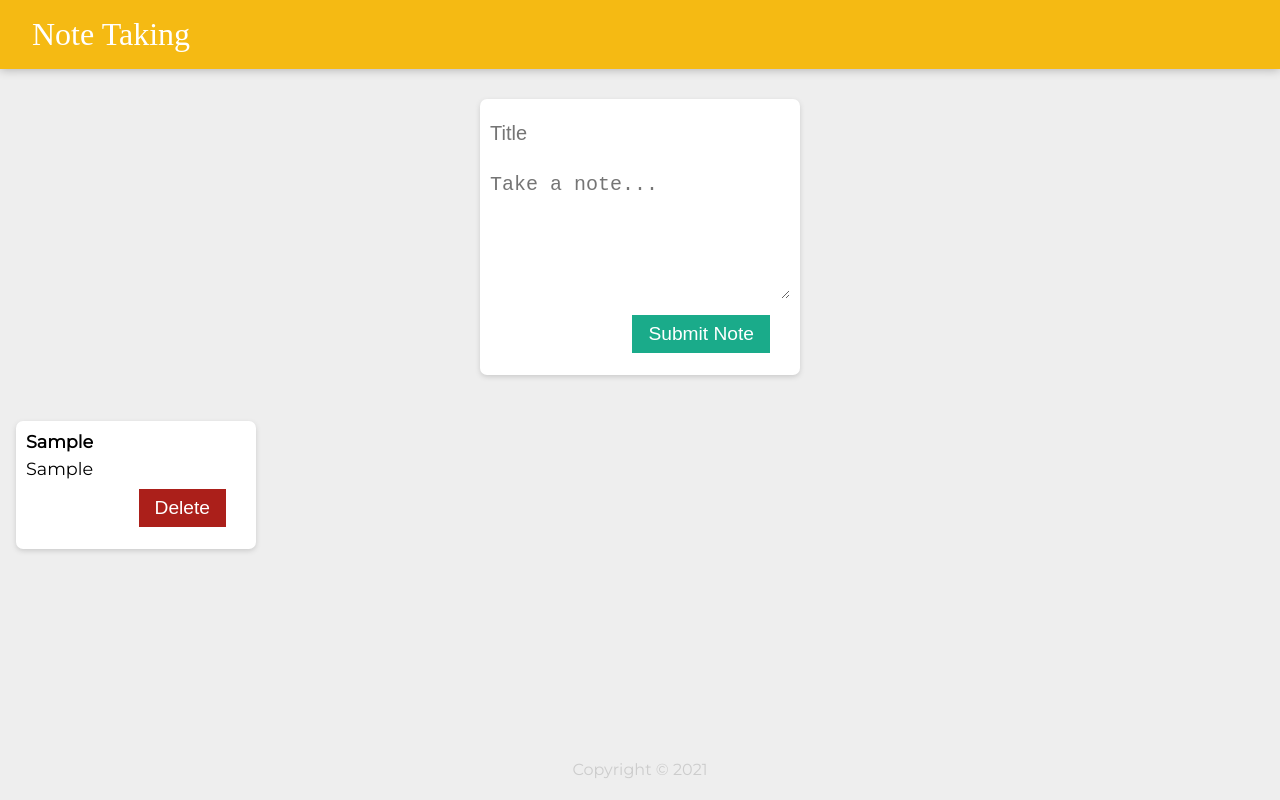
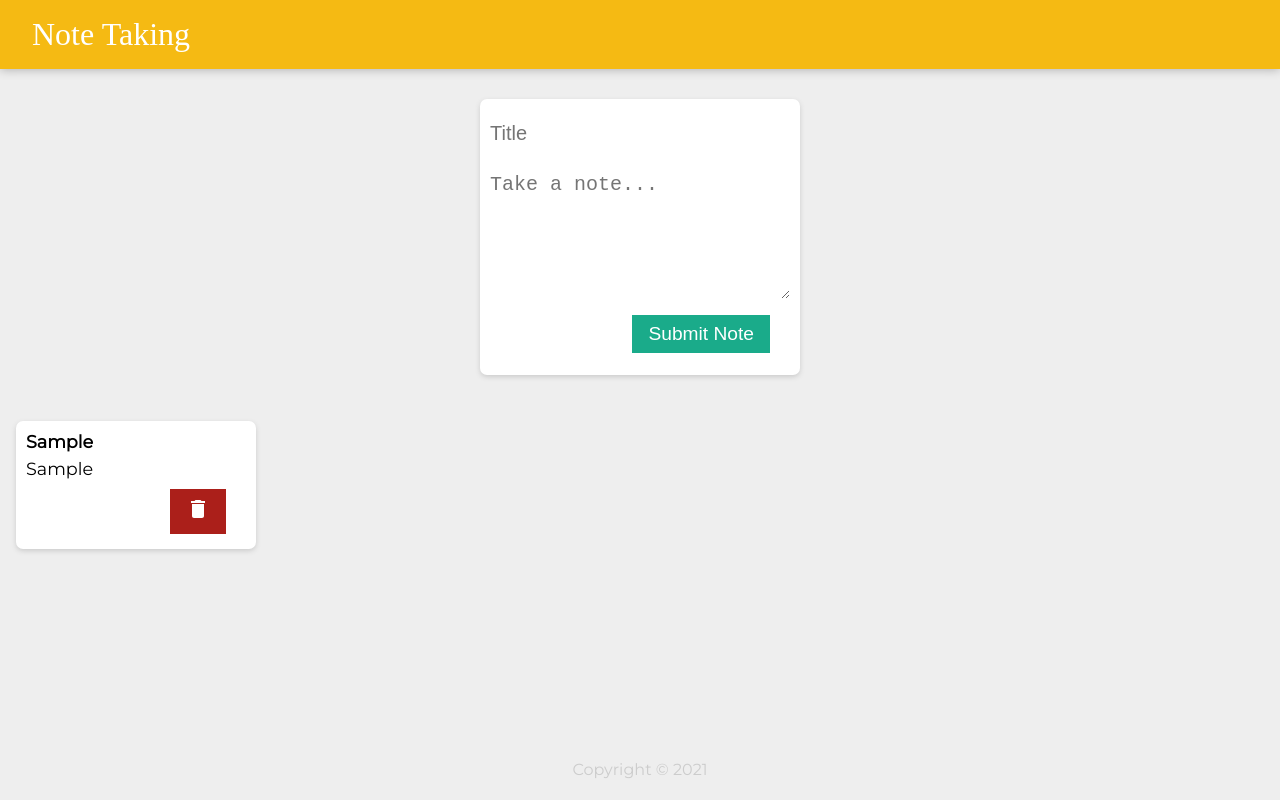
Before and after one commit to codecygen/017_keeper-app-project, a React (Create React App) app: page / in a window 1280 px wide. Both pictures are taken after typing "Sample", "Sample" into the empty fields and a click on the button "Submit Note". Built offline with nearby package versions, Linux system fonts and the light colour scheme; a web font is replaced by a local one.

Commit message:
material ui icons and core added

```diff
--- a/package.json
+++ b/package.json
@@ -3,6 +3,11 @@
   "version": "0.1.0",
   "private": true,
   "dependencies": {
+    "@emotion/react": "^11.4.1",
+    "@emotion/styled": "^11.3.0",
+    "@material-ui/core": "^4.12.3",
+    "@material-ui/icons": "^4.11.2",
+    "@mui/material": "^5.0.3",
     "@testing-library/jest-dom": "^5.14.1",
     "@testing-library/react": "^11.2.7",
     "@testing-library/user-event": "^12.8.3",
--- a/src/components/Note.jsx
+++ b/src/components/Note.jsx
@@ -1,4 +1,10 @@
 import React from 'react';
+// Documentation suggests
+// import DeleteIcon from '@mui/icons-material/Delete';
+// Do not use @mui/icons-material
+// Instead, use @material-ui/icons/
+// as a path.
+import DeleteIcon from '@material-ui/icons/Delete';
 
 const Note = (props) => {
     return(
@@ -12,7 +18,7 @@ const Note = (props) => {
                         onClick={() => {
                             props.deleteNote(props.id);
                         }}
-                    >Delete</button>
+                    ><DeleteIcon /></button>
             </div>
         </section>
     );
```
Also changed, not shown: src/App.jsx (line endings or trailing spaces), 1 other file (tests, documents, lock files or other folders).
